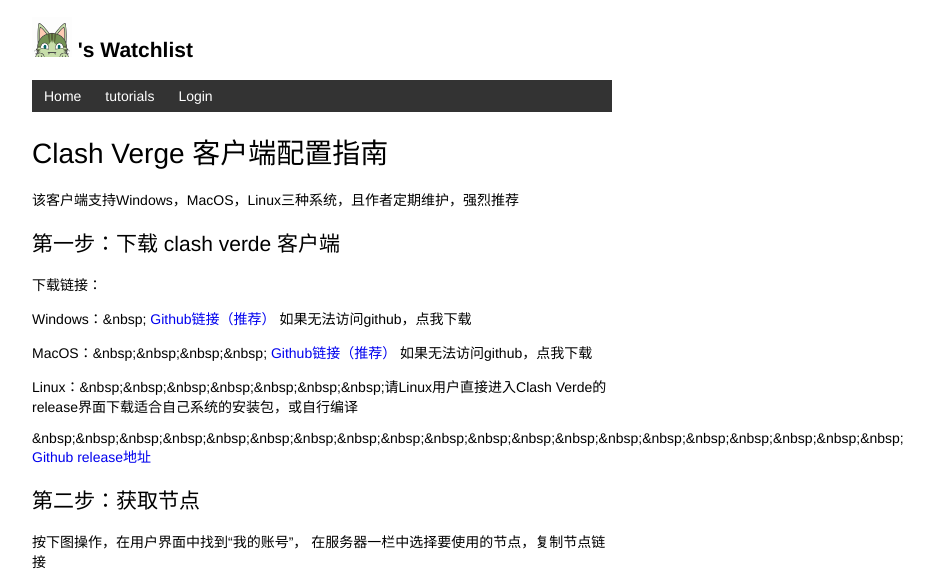
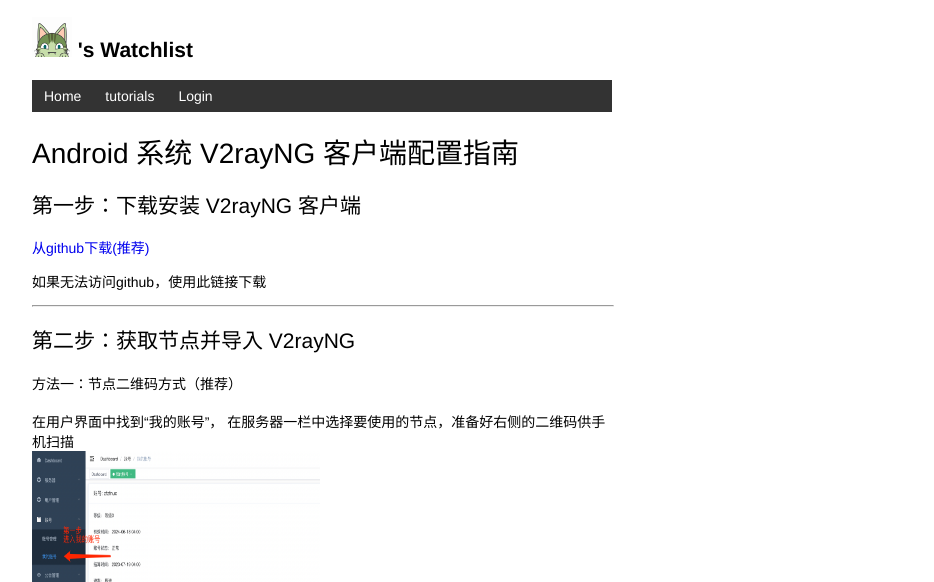
Before and after one commit to gtz123456/learnflask_dashboard, a Flask app: page /toturials/V2rayNG in a window 1280 px wide. Shown: the top 582 px of the page, without its empty margins (318-1252 px from the left). Run offline with Flask 2, Linux system fonts and the light colour scheme.

Commit message:
add toturial

```diff
--- a/ladder/templates/V2rayNG.html
+++ b/ladder/templates/V2rayNG.html
@@ -3,96 +3,90 @@
 {% block content %}
 <div>
     <h1>
-        <span style="font-weight:normal">Clash Verge</span>
+        <span style="font-weight:normal">Android</span>
+        <span style="font-family:Calibri; font-weight:normal">系统</span>
+        <span style="font-weight:normal">V2rayNG</span>
         <span style="font-family:Calibri; font-weight:normal">客户端配置指南</span>
     </h1>
-    <p>
-        <span>该客户端支持Windows，MacOS，Linux三种系统，且作者定期维护，强烈推荐</span>
-    </p>
     <h2>
-        <span style="font-family:Calibri; font-weight:normal; font-style:normal">第一步：下载</span>
-        <span style="font-weight:normal; font-style:normal">clash verde</span>
+        <span style="font-family:Calibri; font-weight:normal; font-style:normal">第一步：下载安装</span>
+        <span style="font-weight:normal; font-style:normal">V2rayNG</span>
         <span style="font-family:Calibri; font-weight:normal; font-style:normal">客户端</span>
     </h2>
     <p>
-        <span>下载链接：</span>
+        <a href="https://github.com/2dust/v2rayNG/releases/download/1.8.5/v2rayNG_1.8.5.apk" style="text-decoration:none">
+            <span class="Hyperlink">从github下载(推荐)</span>
+        </a>
     </p>
     <p>
-        <span>Windows：&amp;nbsp;</span>
-        <a href="https://github.com/zzzgydi/clash-verge/releases/download/v1.3.3/Clash.Verge_1.3.3_x64-setup.exe" style="text-decoration:none">
-            <span class="Hyperlink">Github链接（推荐）</span>
-        </a>
-        <span></span>
-        <span class="Hyperlink">如果无法访问github，点我下载</span>
+        <span class="Hyperlink">如果无法访问github，使用此链接下载</span>
+    </p>
+    <div>
+        <hr size="2" align="left" style="width:100%"/>
+    </div>
+    <h2>
+        <span style="font-family:Calibri; font-weight:normal; font-style:normal">第二步：获取节点并导入</span>
+        <span style="font-weight:normal; font-style:normal">V2rayNG</span>
+    </h2>
+    <h4>
+        <span style="font-weight:normal">方法一：节点二维码方式（推荐）</span>
+    </h4>
+    <p>
+        <span>在用户界面中找到“我的账号”， 在服务器一栏中选择要使用的节点，准备好右侧的二维码供手机扫描</span>
+        <br/>
+        <img src="{{ url_for('static', filename='images/getQRCode.png') }}" width="288" height="288" alt="getQRCode" style="-aw-left-pos:0pt; -aw-rel-hpos:column; -aw-rel-vpos:paragraph; -aw-top-pos:0pt; -aw-wrap-type:inline"/>
+        <span style="-aw-import:ignore">&#xa0;</span>
     </p>
     <p>
-        <span>MacOS：&amp;nbsp;&amp;nbsp;&amp;nbsp;&amp;nbsp;</span>
-        <a href="https://github.com/zzzgydi/clash-verge/releases/download/v1.3.3/Clash.Verge_1.3.3_x64.dmg" style="text-decoration:none">
-            <span class="Hyperlink">Github链接（推荐）</span>
-        </a>
-        <span></span>
-        <span class="Hyperlink">如果无法访问github，点我下载</span>
+        <span>在手机打开V2rayNG，点击屏幕上方的加号</span>
+        <br/>
+        <img src="{{ url_for('static', filename='images/V2rayNGDashboard.png') }}" width="288" height="288" alt="V2rayNG界面" style="-aw-left-pos:0pt; -aw-rel-hpos:column; -aw-rel-vpos:paragraph; -aw-top-pos:0pt; -aw-wrap-type:inline"/>
+        <span style="-aw-import:ignore">&#xa0;</span>
     </p>
     <p>
-        <span>Linux：&amp;nbsp;&amp;nbsp;&amp;nbsp;&amp;nbsp;&amp;nbsp;&amp;nbsp;&amp;nbsp;请Linux用户直接进入Clash Verde的release界面下载适合自己系统的安装包，或自行编译</span>
+        <span>在出现的菜单中选择Import config from QRcode</span>
+        <br/>
+        <img src="{{ url_for('static', filename='images/V2rayNGAdd.png') }}" width="288" height="288" alt="V2rayNG添加" style="-aw-left-pos:0pt; -aw-rel-hpos:column; -aw-rel-vpos:paragraph; -aw-top-pos:0pt; -aw-wrap-type:inline"/>
+        <span style="-aw-import:ignore">&#xa0;</span>
+    </p>
+    <h4>
+        <span style="font-weight:normal">方法二：节点链接方式 (如果你选择用二维码导入，&lt;a href="#第三步"&gt;点击此处跳转到下一步 &lt;/a &gt;)</span>
+    </h4>
+    <p>
+        <span>在用户界面中找到“我的账号”， 在服务器一栏中选择要使用的节点，复制节点链接</span>
+        <br/>
+        <img src="{{ url_for('static', filename='images/getVmess.png') }}" width="288" height="288" alt="getVmess" style="-aw-left-pos:0pt; -aw-rel-hpos:column; -aw-rel-vpos:paragraph; -aw-top-pos:0pt; -aw-wrap-type:inline"/>
+        <span style="-aw-import:ignore">&#xa0;</span>
     </p>
     <p>
-        <span>&amp;nbsp;&amp;nbsp;&amp;nbsp;&amp;nbsp;&amp;nbsp;&amp;nbsp;&amp;nbsp;&amp;nbsp;&amp;nbsp;&amp;nbsp;&amp;nbsp;&amp;nbsp;&amp;nbsp;&amp;nbsp;&amp;nbsp;&amp;nbsp;&amp;nbsp;&amp;nbsp;&amp;nbsp;&amp;nbsp;</span>
-        <a href="https://github.com/zzzgydi/clash-verge/releases/tag/v1.3.3" style="text-decoration:none">
-            <span class="Hyperlink">Github release地址</span>
-        </a>
+        <span>在手机上将链接复制到剪贴板，在手机打开V2rayNG，点击屏幕上方的加号</span>
+        <br/>
+        <img src="{{ url_for('static', filename='images/V2rayNGDashboard.png') }}" width="288" height="288" alt="V2rayNG界面" style="-aw-left-pos:0pt; -aw-rel-hpos:column; -aw-rel-vpos:paragraph; -aw-top-pos:0pt; -aw-wrap-type:inline"/>
+        <span style="-aw-import:ignore">&#xa0;</span>
+    </p>
+    <p>
+        <span>在出现的菜单中选择Import config from Clipboard</span>
+        <br/>
+        <img src="{{ url_for('static', filename='images/V2rayNGAdd.png') }}" width="288" height="288" alt="V2rayNG添加" style="-aw-left-pos:0pt; -aw-rel-hpos:column; -aw-rel-vpos:paragraph; -aw-top-pos:0pt; -aw-wrap-type:inline"/>
+        <span style="-aw-import:ignore">&#xa0;</span>
+    </p>
+    <div>
+        <hr size="2" align="left" style="width:100%"/>
+    </div>
+    <p>
+        <span>&lt;span id="第三步"&gt;&lt;/span &gt;</span>
     </p>
     <h2>
-        <span style="font-family:Calibri; font-weight:normal; font-style:normal">第二步：获取节点</span>
+        <span style="font-family:Calibri; font-weight:normal; font-style:normal">第三步：启动代理并测试</span>
     </h2>
     <p>
-        <span>按下图操作，在用户界面中找到“我的账号”， 在服务器一栏中选择要使用的节点，复制节点链接</span>
+        <span>客户端右下角的V字即为开关，将其点亮，点亮后点击“tap to check connection”进行测试</span>
     </p>
     <p>
-        <img src="images/Aspose.Words.a3fac905-8e1b-4024-9045-c243f19a49d6.001.png" width="288" height="288" alt="getVmess" style="-aw-left-pos:0pt; -aw-rel-hpos:column; -aw-rel-vpos:paragraph; -aw-top-pos:0pt; -aw-wrap-type:inline"/>
-    </p>
-    <h2>
-        <span style="font-family:Calibri; font-weight:normal; font-style:normal">第三步：将节点转换成</span>
-        <span style="font-weight:normal; font-style:normal">clash</span>
-        <span style="font-family:Calibri; font-weight:normal; font-style:normal">订阅</span>
-    </h2>
-    <p>
-        <span>打开转换工具</span>
-        <a href="subconverter.speedupvpn.com" style="text-decoration:none">
-            <span class="Hyperlink">subconverter.speedupvpn.com</span>
-        </a>
-        <span>，并按下图操作</span>
-    </p>
-    <p>
-        <img src="images/Aspose.Words.a3fac905-8e1b-4024-9045-c243f19a49d6.001.png" width="288" height="288" alt="convertToClashSubscribe" style="-aw-left-pos:0pt; -aw-rel-hpos:column; -aw-rel-vpos:paragraph; -aw-top-pos:0pt; -aw-wrap-type:inline"/>
-    </p>
-    <h2>
-        <span style="font-family:Calibri; font-weight:normal; font-style:normal">第四步：将节点导入客户端</span>
-    </h2>
-    <p>
-        <span>以MacOS系统为例，打开clash verge客户端，在配置中粘贴刚才转换工具生成的链接，点击导入即可导入节点</span>
-    </p>
-    <p>
-        <img src="images/Aspose.Words.a3fac905-8e1b-4024-9045-c243f19a49d6.001.png" width="288" height="288" alt="clashVergeimport" style="-aw-left-pos:0pt; -aw-rel-hpos:column; -aw-rel-vpos:paragraph; -aw-top-pos:0pt; -aw-wrap-type:inline"/>
-    </p>
-    <h2>
-        <span style="font-family:Calibri; font-weight:normal; font-style:normal">第五步，启动代理并测试</span>
-    </h2>
-    <p>
-        <span>可以在设置中找到代理开关，打开开关，访问</span>
-        <a href="google.com" style="text-decoration:none">
-            <span class="Hyperlink">google.com</span>
-        </a>
-        <span>等网站，测试是否成功代理</span>
-    </p>
-    <p>
-        <img src="images/Aspose.Words.a3fac905-8e1b-4024-9045-c243f19a49d6.001.png" width="288" height="288" alt="clashVergeSwitch" style="-aw-left-pos:0pt; -aw-rel-hpos:column; -aw-rel-vpos:paragraph; -aw-top-pos:0pt; -aw-wrap-type:inline"/>
-    </p>
-    <p>
-        <span>对于MacOS系统，屏幕最上方的菜单会显示小猫图标，上面有系统代理开关的快捷键</span>
-    </p>
-    <p>
-        <span>对于Windows系统，可以在右下角托盘处找到小猫图标</span>
+        <span>如果成功连通，将提示success</span>
+        <br/>
+        <img src="{{ url_for('static', filename='images/V2rayNGTest.png') }}" width="288" height="288" alt="V2rayNGTest" style="-aw-left-pos:0pt; -aw-rel-hpos:column; -aw-rel-vpos:paragraph; -aw-top-pos:0pt; -aw-wrap-type:inline"/>
+        <span style="-aw-import:ignore">&#xa0;</span>
     </p>
 </div>
 {% endblock %}
```
Also changed, not shown: ladder/templates/ClashVerge.html (+5 -5 lines).
